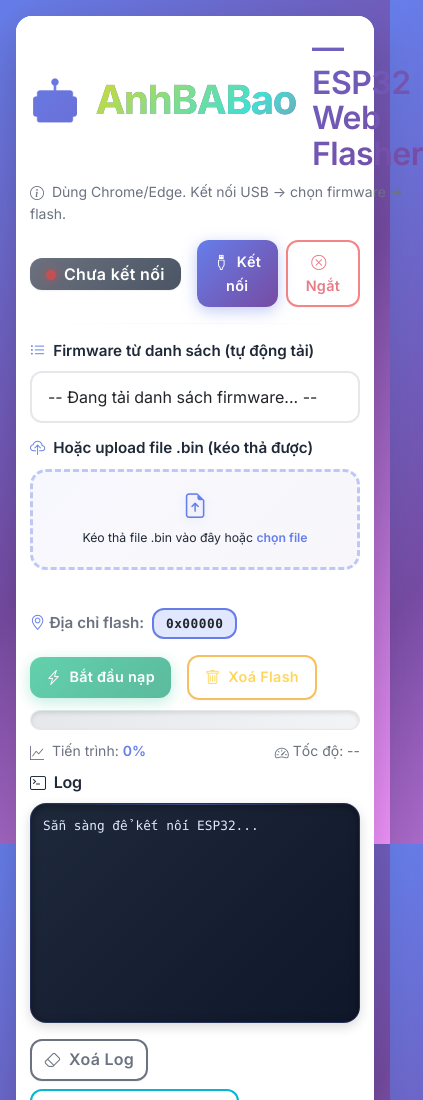
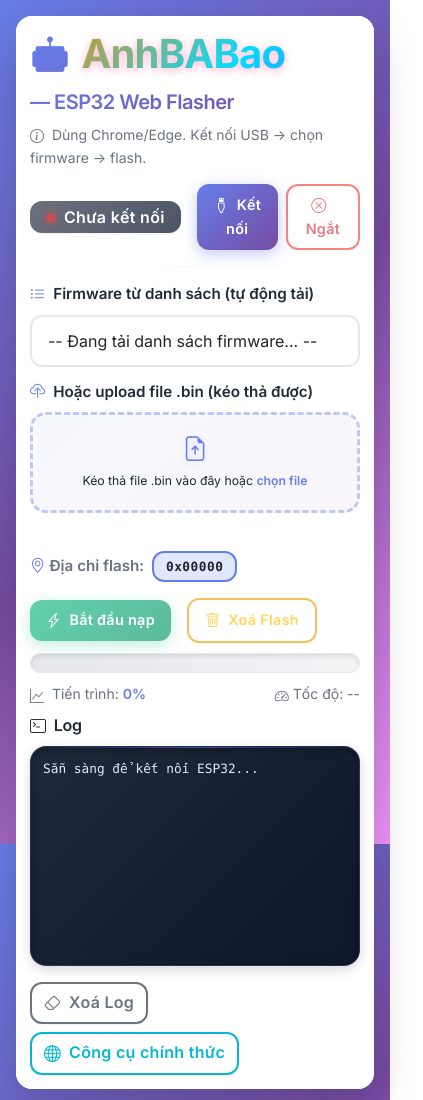
Before and after one commit to linhsonvc-png/Son-AI-Lift, a plain HTML site: page index.html in a window 390 px wide. Shown: the top 1100 px of the page, 423 px wide, since content can reach past the window. Drawn offline with nearby package versions, Linux system fonts and the light colour scheme.

Commit message:
Refactor gradient styles and remove robot logo
Updated styles for gradient title and text, adjusted font sizes, and removed unused robot logo styles.

```diff
--- a/styles.css
+++ b/styles.css
@@ -1154,40 +1154,27 @@
 
 /* ========== AnhBABao Gradient Title ========== */
 .gradient-title {
-  font-size: 4.5rem !important;
+  font-size: 3rem !important;
   font-weight: 900 !important;
-  line-height: 1.1;
+  line-height: 1.2;
   display: flex;
   align-items: center;
-  gap: 1rem;
-  margin-bottom: 0.5rem !important;
-}
-
-.robot-logo {
-  font-size: 4rem;
-  display: inline-block;
-  animation: robot-bounce 2s ease-in-out infinite;
-  filter: drop-shadow(0 0 25px rgba(255, 0, 128, 0.6));
-  transform-origin: center bottom;
+  flex-wrap: wrap;
+  gap: 0.75rem;
 }
 
 .gradient-text {
-  background: linear-gradient(135deg, #ff0080, #ff8c00, #ffd700, #40e0d0, #ff0080);
+  background: linear-gradient(135deg, #ff0066, #ff3300, #ff8800, #00ddff, #8800ff);
   background-size: 400% 400%;
   -webkit-background-clip: text;
   -webkit-text-fill-color: transparent;
   background-clip: text;
   animation: gradient-shift 4s ease infinite;
   font-family: 'Inter', sans-serif;
-  letter-spacing: -0.03em;
-}
-
-.subtitle-text {
-  font-size: 1.75rem;
-  font-weight: 600;
-  color: #6b7280;
-  margin-bottom: 0.75rem;
-  letter-spacing: 0.02em;
+  letter-spacing: -0.02em;
+  font-size: 3.75rem;
+  font-weight: 900;
+  filter: drop-shadow(0 2px 4px rgba(255, 0, 102, 0.3));
 }
 
 @keyframes gradient-shift {
@@ -1199,34 +1186,15 @@
   }
 }
 
-@keyframes robot-bounce {
-  0%, 100% {
-    transform: translateY(0) rotate(0deg);
-    filter: drop-shadow(0 0 25px rgba(255, 0, 128, 0.6));
-  }
-  25% {
-    transform: translateY(-8px) rotate(-5deg);
-    filter: drop-shadow(0 0 30px rgba(255, 140, 0, 0.7));
-  }
-  50% {
-    transform: translateY(0) rotate(0deg);
-    filter: drop-shadow(0 0 25px rgba(64, 224, 208, 0.6));
-  }
-  75% {
-    transform: translateY(-8px) rotate(5deg);
-    filter: drop-shadow(0 0 30px rgba(255, 215, 0, 0.7));
-  }
-}
-
 /* Responsive */
 @media (max-width: 768px) {
   .gradient-title {
-    font-size: 2.5rem !important;
+    font-size: 2rem !important;
   }
-  .robot-logo {
-    font-size: 2.2rem;
+  .gradient-text {
+    font-size: 2.5rem;
   }
-  .subtitle-text {
-    font-size: 1.25rem;
+  .gradient-title .text-muted {
+    font-size: 1.25rem !important;
   }
 }
```
